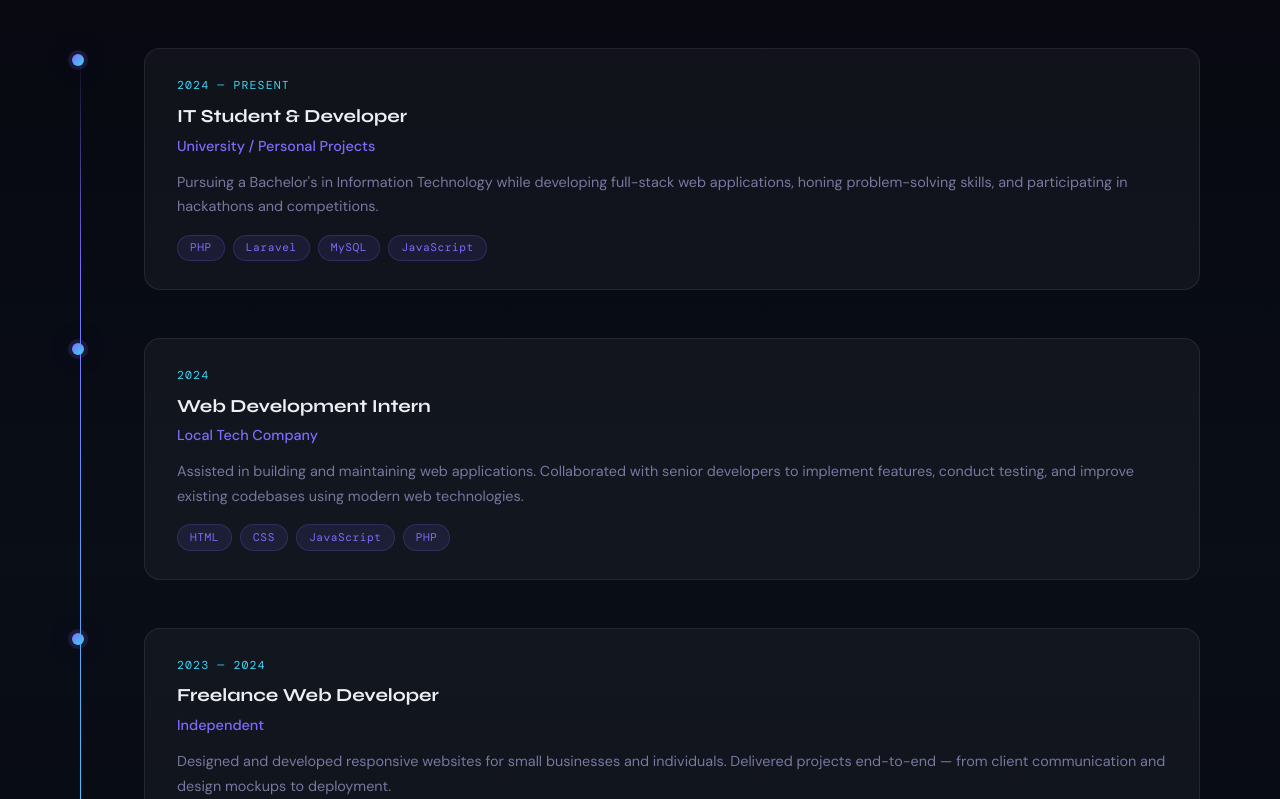
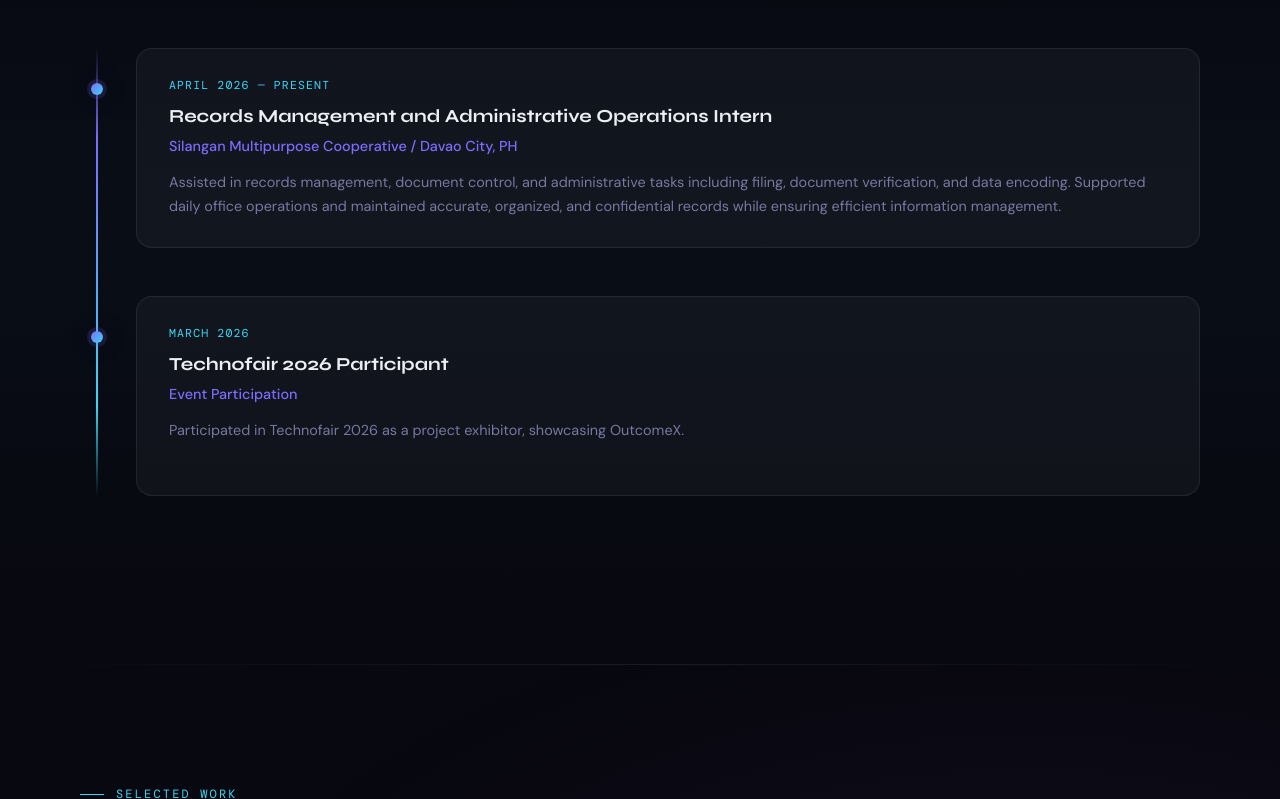
Before and after one commit to Kurisutera/kurisutera-portfolio, a React (Vite) app: page / in a window 1280 px wide. Shown: the part 2621-3420 px from the top of the page. Built offline with nearby package versions, Linux system fonts and the light colour scheme; a web font is replaced by a local one.

Commit message:
update experience

```diff
--- a/src/components/Experience.jsx
+++ b/src/components/Experience.jsx
@@ -16,11 +16,6 @@ const Experience = () => {
                 <div className="tl-role">{e.role}</div>
                 <div className="tl-org">{e.org}</div>
                 <div className="tl-desc">{e.desc}</div>
-                <div className="tl-tags">
-                  {e.tags.map((t, idx) => (
-                    <span className="tl-tag" key={idx}>{t}</span>
-                  ))}
-                </div>
               </div>
             </div>
           ))}
--- a/src/data.js
+++ b/src/data.js
@@ -12,33 +12,19 @@ export const skills = [
 
 export const experiences = [
   {
-    period: '2024 — Present',
-    role: 'IT Student & Developer',
-    org: 'University / Personal Projects',
-    desc: 'Pursuing a Bachelor\'s in Information Technology while developing full-stack web applications, honing problem-solving skills, and participating in hackathons and competitions.',
-    tags: ['PHP', 'Laravel', 'MySQL', 'JavaScript']
+    period: 'April 2026 — Present',
+    role: 'Records Management and Administrative Operations Intern',
+    org: 'Silangan Multipurpose Cooperative / Davao City, PH',
+    desc: 'Assisted in records management, document control, and administrative tasks including filing, document verification, and data encoding. Supported daily office operations and maintained accurate, organized, and confidential records while ensuring efficient information management.',
+    tags: ['Records Management', 'Data Encoding', 'Admin Support']
   },
   {
-    period: '2024',
-    role: 'Web Development Intern',
-    org: 'Local Tech Company',
-    desc: 'Assisted in building and maintaining web applications. Collaborated with senior developers to implement features, conduct testing, and improve existing codebases using modern web technologies.',
-    tags: ['HTML', 'CSS', 'JavaScript', 'PHP']
-  },
-  {
-    period: '2023 — 2024',
-    role: 'Freelance Web Developer',
-    org: 'Independent',
-    desc: 'Designed and developed responsive websites for small businesses and individuals. Delivered projects end-to-end — from client communication and design mockups to deployment.',
-    tags: ['HTML', 'CSS', 'JavaScript', 'WordPress']
-  },
-  {
-    period: '2023',
-    role: 'Team Lead — Capstone Project',
-    org: 'University IT Department',
-    desc: 'Led a team of 4 students in designing and developing a full-stack web application for the university. Coordinated sprints, delegated tasks, and ensured timely delivery.',
-    tags: ['Laravel', 'MySQL', 'Vue.js', 'Agile']
-  },
+    period: 'March 2026',
+    role: 'Technofair 2026 Participant',
+    org: 'Event Participation',
+    desc: 'Participated in Technofair 2026 as a project exhibitor, showcasing OutcomeX.',
+    tags: ['Exhibition', 'OutcomeX', 'Technofair']
+  }
 ];
 
 export const projects = [
--- a/src/index.css
+++ b/src/index.css
@@ -558,20 +558,20 @@
   .timeline {
     position: relative;
     margin-top: 3rem;
-    padding-left: 2rem;
+    padding-left: 0;
   }
   .timeline::before {
     content: '';
     position: absolute;
-    left: 0;
+    left: 1rem;
     top: 0; bottom: 0;
-    width: 1px;
+    width: 2px;
     background: linear-gradient(180deg, transparent, var(--accent1) 20%, var(--accent2) 80%, transparent);
   }
   .timeline-item {
     position: relative;
     margin-bottom: 3rem;
-    padding-left: 2rem;
+    padding-left: 3.5rem;
     opacity: 0;
     transform: translateX(-20px);
     transition: opacity 0.6s, transform 0.6s;
@@ -582,8 +582,8 @@
   }
   .timeline-dot {
     position: absolute;
-    left: -2.5rem;
-    top: 0.35rem;
+    left: calc(1rem - 5px);
+    top: 2.2rem;
     width: 12px; height: 12px;
     border-radius: 50%;
     background: var(--grad);
@@ -596,6 +596,7 @@
     border: 1px solid var(--border);
     position: relative;
     overflow: hidden;
+    height: 200px;
     transition: border-color 0.3s, box-shadow 0.3s;
   }
   .tl-card::before {
```
